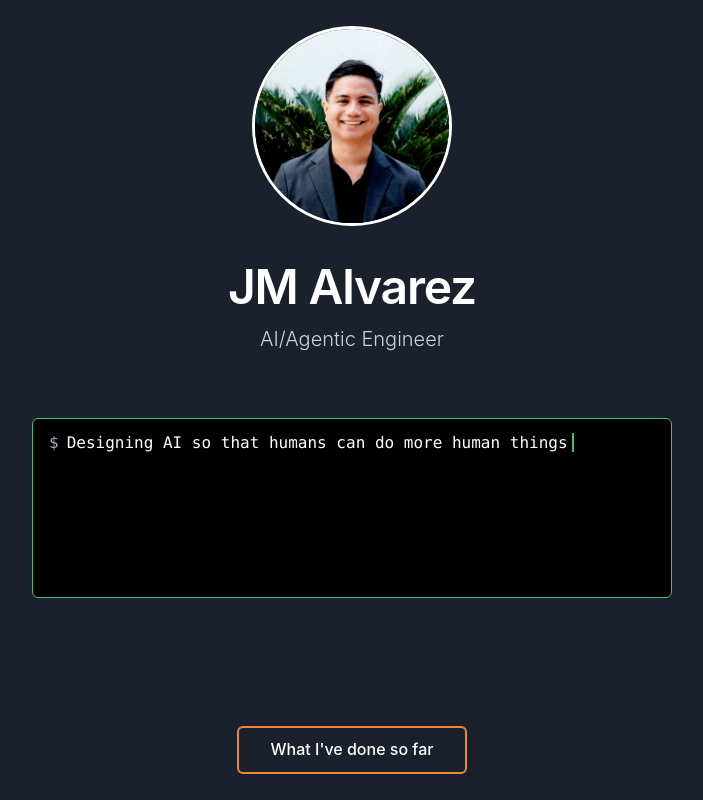
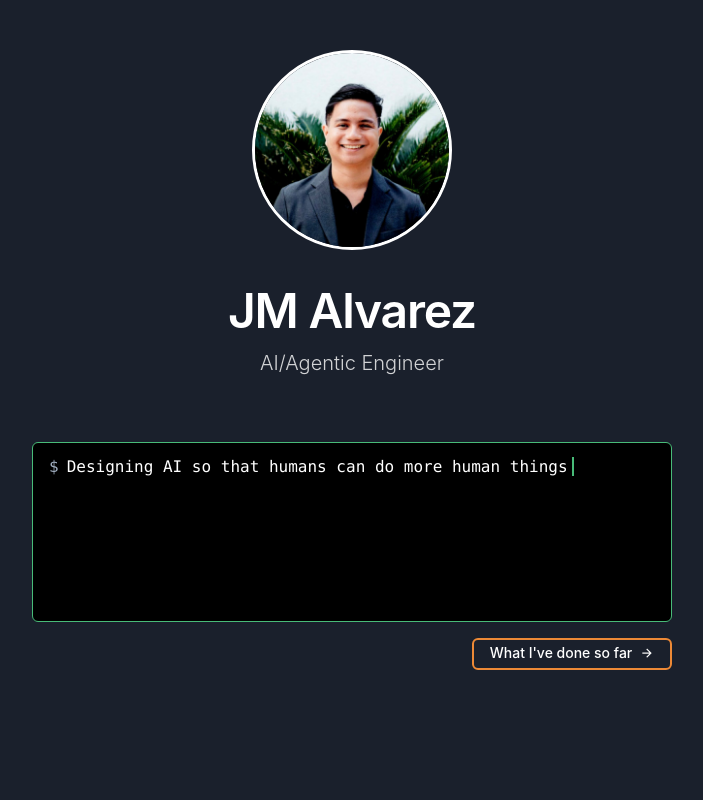
Before and after one commit to thatjuancodes/thejuan.codes, a React (Create React App) app: page / in a window 1280 px wide. Shown: the top 800 px of the page, without its empty margins (288-991 px from the left). Built offline with nearby package versions, Linux system fonts and the light colour scheme.

Commit message:
improve cta button

```diff
--- a/src/components/Hero/Hero.tsx
+++ b/src/components/Hero/Hero.tsx
@@ -23,6 +23,32 @@ const Hero: React.FC = () => {
     "Doing sketchy stuff on weekends...",
     "Parsing secret love letters online"
   ], []);
+
+  const handleExploreClick = (): void => {
+    const projectsSection = document.getElementById('projects');
+    if (projectsSection) {
+      const offsetTop = projectsSection.offsetTop - 80;
+      window.scrollTo({
+        top: offsetTop,
+        behavior: 'smooth',
+      });
+    }
+  };
+
+  // Keyboard event listener for Enter key
+  useEffect(() => {
+    const handleKeyPress = (event: KeyboardEvent) => {
+      if (event.key === 'Enter') {
+        handleExploreClick();
+      }
+    };
+
+    window.addEventListener('keydown', handleKeyPress);
+
+    return () => {
+      window.removeEventListener('keydown', handleKeyPress);
+    };
+  }, []);
 
   useEffect(() => {
     let timeout: ReturnType<typeof setTimeout>;
@@ -61,17 +87,6 @@ const Hero: React.FC = () => {
 
     return () => clearTimeout(timeout);
   }, [displayedText, isTyping, currentSloganIndex, slogans, lastCompletedSlogan]);
-
-  const handleExploreClick = (): void => {
-    const projectsSection = document.getElementById('projects');
-    if (projectsSection) {
-      const offsetTop = projectsSection.offsetTop - 80;
-      window.scrollTo({
-        top: offsetTop,
-        behavior: 'smooth',
-      });
-    }
-  };
 
   return (
     <Box
@@ -131,6 +146,7 @@ const Hero: React.FC = () => {
             mb={32}
             display="flex"
             justifyContent="center"
+            position="relative"
           >
             <Box
               width={{ base: '300px', md: '700px' }}
@@ -188,18 +204,20 @@ const Hero: React.FC = () => {
                 </Box>
               </VStack>
             </Box>
-          </Box>
 
+            {/* CTA Button positioned at bottom right of terminal */}
             <Button
-            size="lg"
+              size="sm"
               onClick={handleExploreClick}
               aria-label="Explore my work and projects"
-            px={8}
-            py={3}
+              px={4}
+              py={2}
               borderRadius="md"
               fontWeight="medium"
-            fontSize="md"
-            position="relative"
+              fontSize="sm"
+              position="absolute"
+              bottom={-12}
+              right={0}
               overflow="hidden"
               bg="transparent"
               color="white"
@@ -215,6 +233,7 @@ const Hero: React.FC = () => {
                 height: '100%',
                 background: 'linear-gradient(90deg, transparent, rgba(255, 255, 255, 0.4), transparent)',
                 transition: 'left 0.5s',
+                zIndex: 1,
               }}
               _hover={{
                 bg: 'linear-gradient(135deg, #ff6b35, #f7931e, #ff8c42)',
@@ -244,8 +263,11 @@ const Hero: React.FC = () => {
                 },
               }}
             >
-            What I've done so far
+              <Text position="relative" zIndex={2}>
+                What I've done so far <i className="ri-arrow-right-line" style={{ marginLeft: '4px' }}></i>
+              </Text>
             </Button>
+          </Box>
         </Box>
       </Container>
     </Box>
```
Lines whose indentation alone changed are shown as unchanged.
